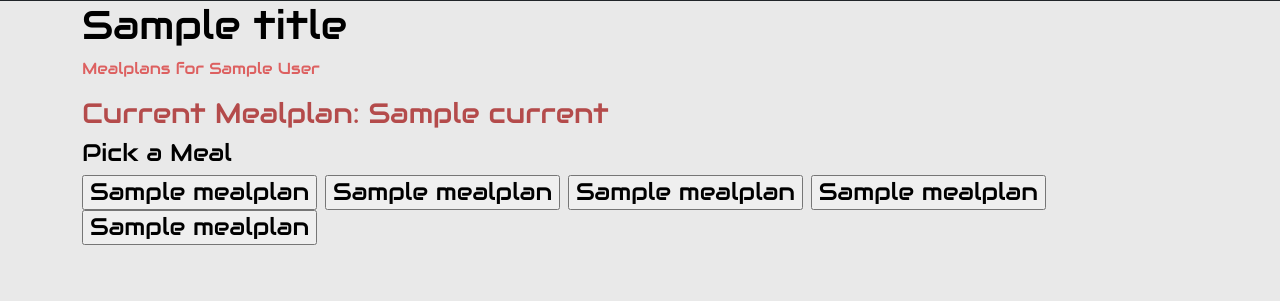
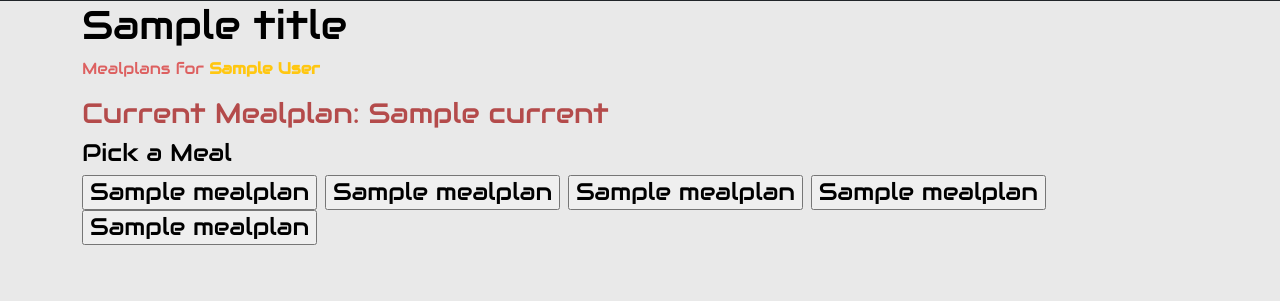
Before and after one commit to anair14/3380-project-team, a Flask app: template app/templates/meals.html in a window 1280 px wide. Shown: the part 55-356 px from the top of the page. Run offline with Flask 2, Linux system fonts and the light colour scheme; the template is opened without the code that fills it: values that come from a table or form of the project are taken from there, most other values are stand-ins (such as "Sample title", 1, 10 or a date in 2020); some libraries are stand-ins or nearby versions.

Commit message:
Font color in Mealplans

```diff
--- a/app/templates/meals.html
+++ b/app/templates/meals.html
@@ -10,7 +10,7 @@
   </style>
   </head>
   <h1>{{ title }}</h1>
-  <p>Mealplans for {{ user.first_name }} {{ user.last_name }}</p>
+  <p>Mealplans for <span style="color: rgb(255, 199, 17);;font-weight:bold">{{ user.first_name }} {{ user.last_name }}</span></p>
   <h3>Current Mealplan: {{current.name}}</h3>
   <h4>Pick a Meal<h4>
     <form method="post" action="/meals">
```
